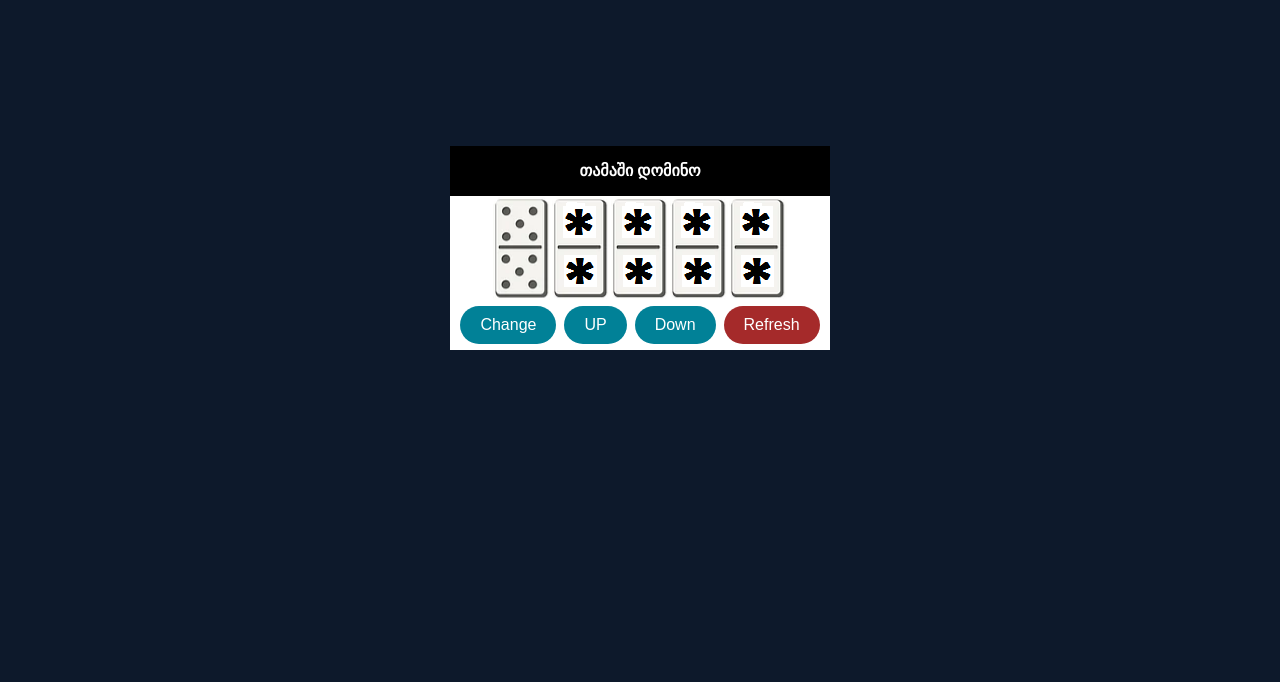
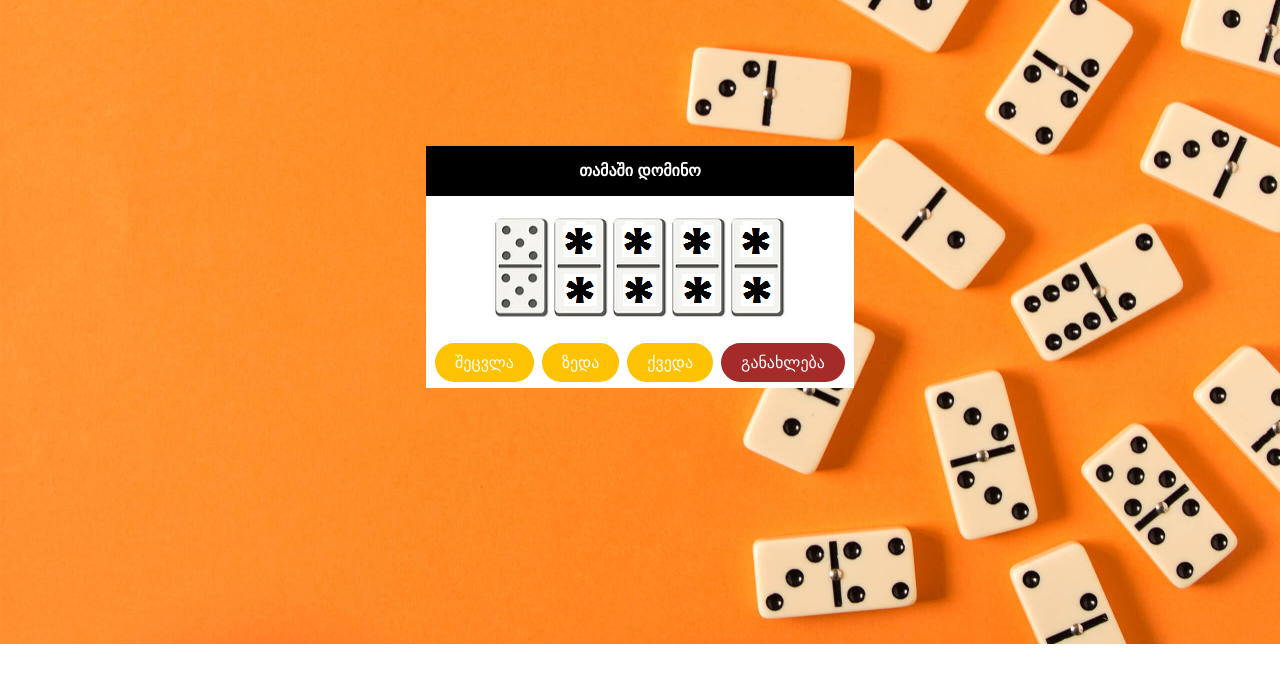
Before and after one commit to TTsintsadze/Games-Domino, a plain HTML site: page index.html in a window 1280 px wide. Drawn offline with Linux system fonts and the light colour scheme; a web font is replaced by a local one.

Commit message:
Update Style.Css

```diff
--- a/css/style.css
+++ b/css/style.css
@@ -1,7 +1,10 @@
-*{
+@import url("//cdn.web-fonts.ge/fonts/bpg-nino-mtavruli/css/bpg-nino-mtavruli.min.css");
+
+* {
   margin: 0;
   padding: 0;
   box-sizing: border-box;
+  font-family: "BPG Nino Mtavruli", sans-serif;
 }
 
 :root {
@@ -13,19 +16,23 @@ body {
   margin: 0;
   padding: 0;
   font-family: var(--main-font);
-    background-color: var(--main-background);
+  /* background-color: var(--main-background); */
+  background-image: url('../images/Backgorund.jpg');
+  background-position: center;
+  background-size: cover;
+  background-repeat: no-repeat;
 }
 
-.container{
+.container {
   width: 100%;
-    max-width: 23.8rem;
+  max-width: 26.8rem;
   margin: 0 auto;
   margin-top: 9.1rem;
   margin-bottom: 50px;
   background-color: white;
 }
 
-.headerbg{
+.headerbg {
   background-color: black;
   height: 50px;
   display: flex;
@@ -40,14 +47,15 @@ body {
 
 .d-container {
   width: 100%;
-    height: auto;
+  margin-top: 1.2rem;
+  margin-bottom: 1.2rem;
   background-color: white;
   display: flex;
   justify-content: center;
   align-items: center;
 }
 
-.boxs{
+.boxs {
   width: 100%;
   height: 50px;
   /* border: 1px solid black; */
@@ -60,7 +68,7 @@ body {
 button {
   padding: 10px 20px;
   border: none;
-    background-color: #018197;
+  background-color: #fdc201;
   color: white;
   cursor: pointer;
   font-size: 16px;
@@ -68,11 +76,11 @@ button {
 }
 
 button:hover {
-    background-color: #0d192b;
+  background-color: #000000;
 }
 
 button:active {
-    background-color: #008888;
+  background-color: #9e7b1c;
 }
 
 #refreshpage {
--- a/index.html
+++ b/index.html
@@ -19,10 +19,10 @@
             <img src="images/back.png">
         </div>
         <div class="boxs">
-            <button id="btn" onclick="change();">Change</button>
-            <button id="magla" onclick="up();">UP</button>
-            <button id="dabla" onclick="down();">Down</button>
-            <button id="refreshpage" onClick="window.location.href=window.location.href">Refresh</button>
+            <button id="btn" onclick="change();">შეცვლა</button>
+            <button id="magla" onclick="up();">ზედა</button>
+            <button id="dabla" onclick="down();">ქვედა</button>
+            <button id="refreshpage" onClick="window.location.href=window.location.href">განახლება</button>
         </div>
     </div>
     <p id="result"></p>
```
Also changed, not shown: images/Backgorund.jpg (added). Lines whose indentation alone changed are shown as unchanged.
